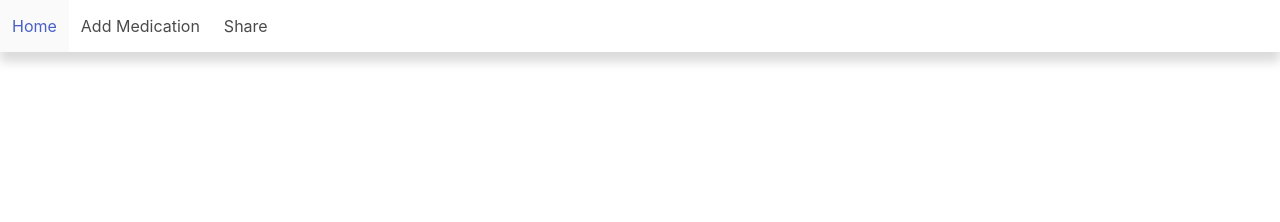
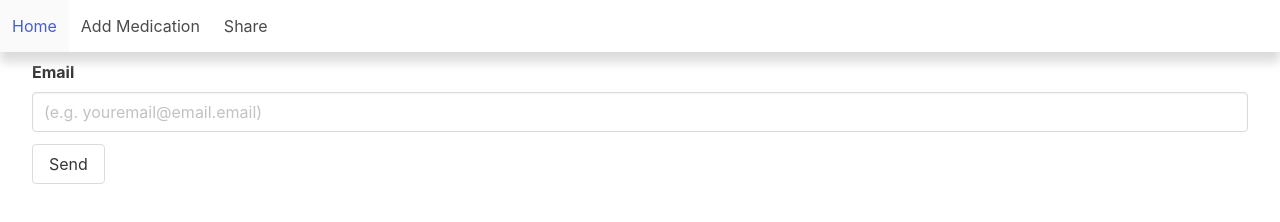
Before and after one commit to Jadens-arc/MedHelp-js, a website: page share.html in a window 1280 px wide. Drawn offline with nearby package versions, Linux system fonts and the light colour scheme.

Commit message:
added email form

```diff
--- a/share.html
+++ b/share.html
@@ -57,7 +57,15 @@
         <span aria-hidden="true"></span>
     </a>
   </nav>
-
+  <div style="margin-top: 60px" class="container  is-fluid">
+    <div class="field">
+      <label class="label">Email</label>
+      <div class="control">
+        <input id="medication-amount" class="input" type="text" placeholder="(e.g. youremail@email.email)">
+      </div>
+    </div>
+    <a id="addMedBtn"class="button" type="submit" href="index.html">Send</a>
+  </div>
 
 </body>
 </html>
```
